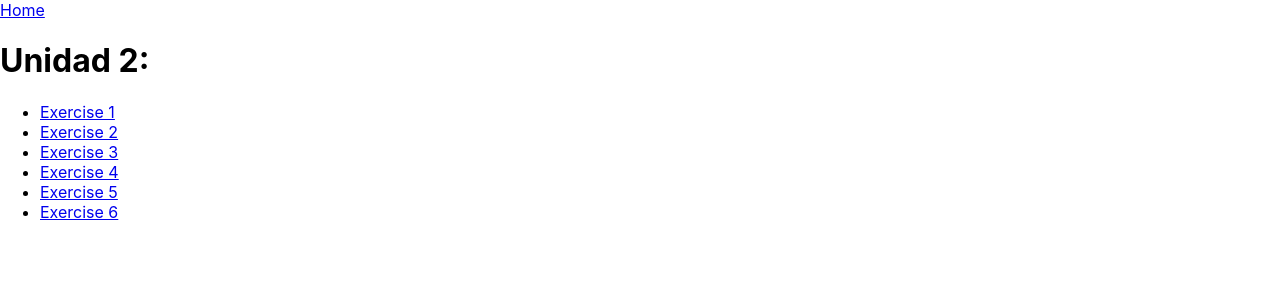
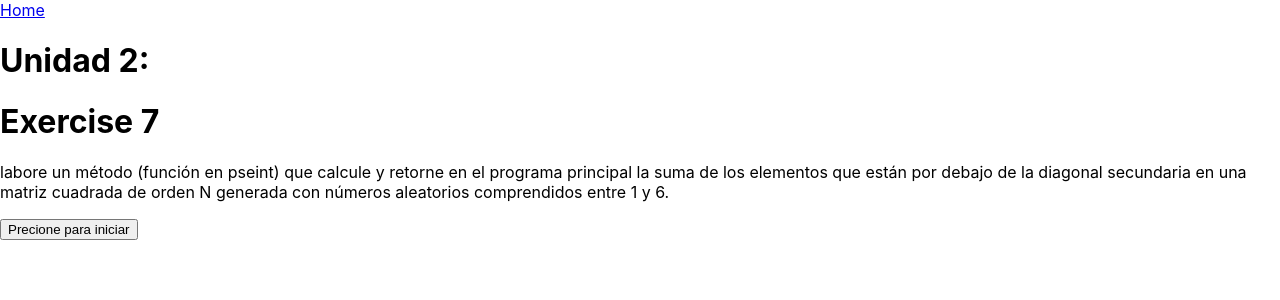
Before and after one commit to mmjosedaniel/homework-algoritmos-1-unidad-2, a React (Create React App) app: page /exercise-7 in a window 1280 px wide. Shown: the top 300 px of the page. Built offline with nearby package versions, Linux system fonts and the light colour scheme.

Commit message:
Add: exercise 7

```diff
--- a/src/App.js
+++ b/src/App.js
@@ -8,6 +8,7 @@ import Exercise3 from './pages/Exercise3';
 import Exercise4 from './pages/Exercise4';
 import Exercise5 from './pages/Exercise5';
 import Exercise6 from './pages/Exercise6';
+import Exercise7 from './pages/Exercise7';
 
 function App() {
   return (
@@ -20,6 +21,7 @@ function App() {
         <Route path="exercise-4" element={<Exercise4 />} />
         <Route path="exercise-5" element={<Exercise5 />} />
         <Route path="exercise-6" element={<Exercise6 />} />
+        <Route path="exercise-7" element={<Exercise7 />} />
         <Route path="*" element={<Home />} />
       </Routes>
     </Layout>
--- /dev/null
+++ b/src/pages/Exercise7/index.js
@@ -0,0 +1,66 @@
+const Exercise7 = () => {
+  // Algorith to process the data.
+  const handleProcess = () => {
+    // Here I ask the user to set the length of the matriz
+    const lengthOfTheMatrix = prompt("Inserte el largo deseado de la matriz")
+    // Here I declare and initialize the matrix
+    const matrix = []
+
+    // Loop to fill the array
+    for(let i = 0; i < lengthOfTheMatrix; i++) {
+      matrix[i] = [];
+      for(let j = 0; j < lengthOfTheMatrix; j++) {
+        matrix[i][j] = randomIntFromOneToSix();
+      }
+    }
+
+    // an accomulator to do the sum
+    let sumAccumulator = 0;
+    // A variable length whih will let me decide which elemen will I sum
+    let maxRangeToSum = lengthOfTheMatrix;
+
+    // A loop to pass through each element in the matrix
+    for(let i = 0; i < lengthOfTheMatrix; i++) {
+      for(let j = 0; j < lengthOfTheMatrix; j++) {
+        // A condition to deside whether the element should be sumed or not
+        if(j >= maxRangeToSum) {
+          sumAccumulator += matrix[i][j];
+          const numberToSum = matrix[i][j]
+          // Here I show the mumber that is being summed
+          console.log({numberToSum})
+        }
+      };
+      // Here I shorten the range to take into account when summing
+      maxRangeToSum -= 1;
+    };
+
+
+    // Here I show the result
+    console.log(matrix);
+    console.log({sumAccumulator});
+  };
+
+  // A funtion to get a random number from 1 to 6.
+  function randomIntFromOneToSix() {
+    return Math.floor(Math.random() * 6 + 1);
+  }
+
+  return (
+    <div>
+      <h1>Exercise 7</h1>
+
+      <p>
+        labore un método (función en pseint) que calcule y
+        retorne en el programa principal la suma de los
+        elementos que están por debajo de la diagonal
+        secundaria en una matriz cuadrada de orden N
+        generada con números aleatorios comprendidos
+        entre 1 y 6.
+      </p>
+
+      <button type="button" onClick={handleProcess}>Precione para iniciar</button>
+    </div>
+  );
+};
+
+export default Exercise7;
--- a/src/pages/Home/index.js
+++ b/src/pages/Home/index.js
@@ -28,6 +28,10 @@ const Home = () => {
         <li>
           <Link to="exercise-6">Exercise 6</Link>
         </li>
+
+        <li>
+          <Link to="exercise-7">Exercise 7</Link>
+        </li>
       </ul>
     </Fragment>
   );
```
